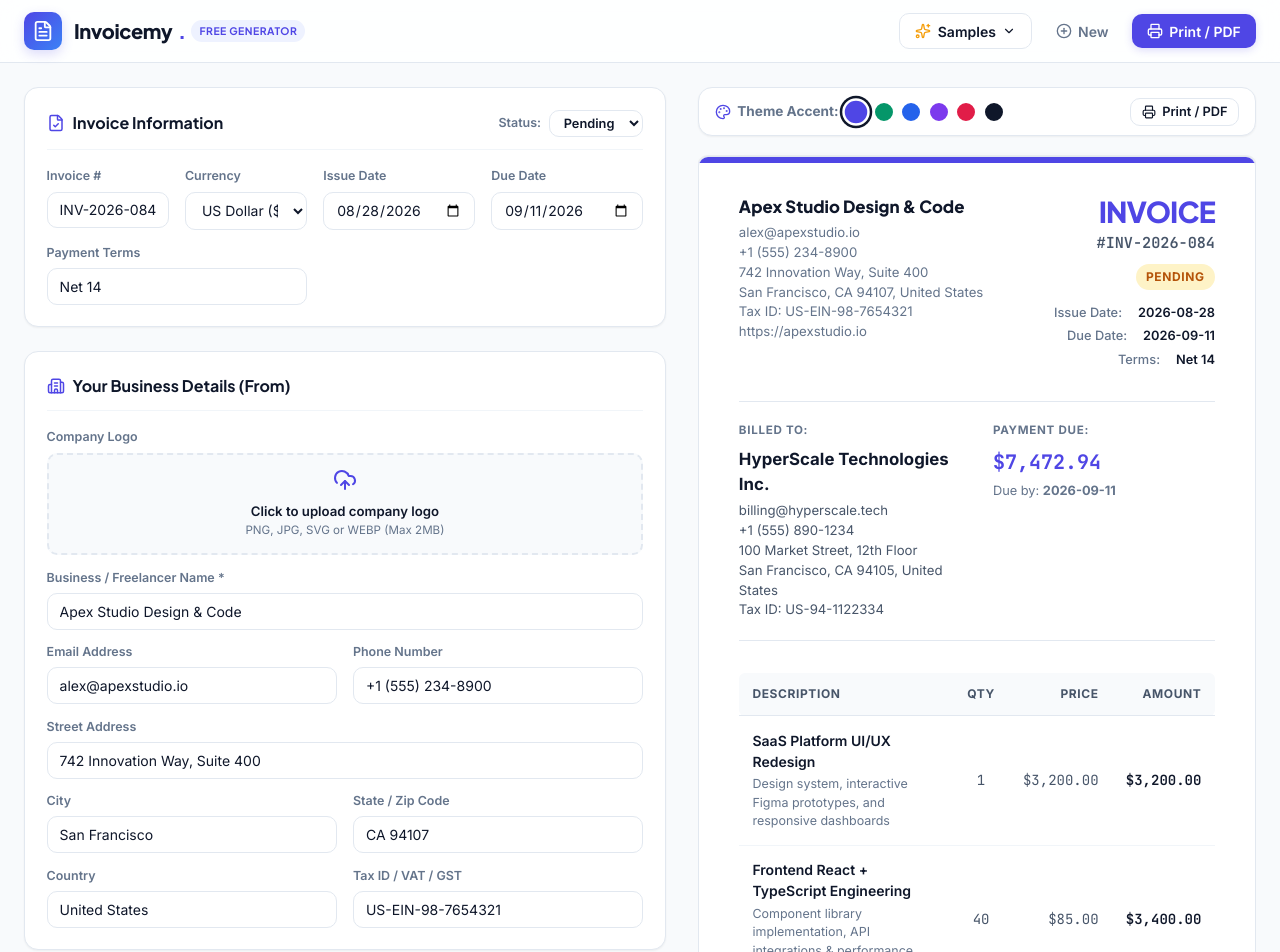
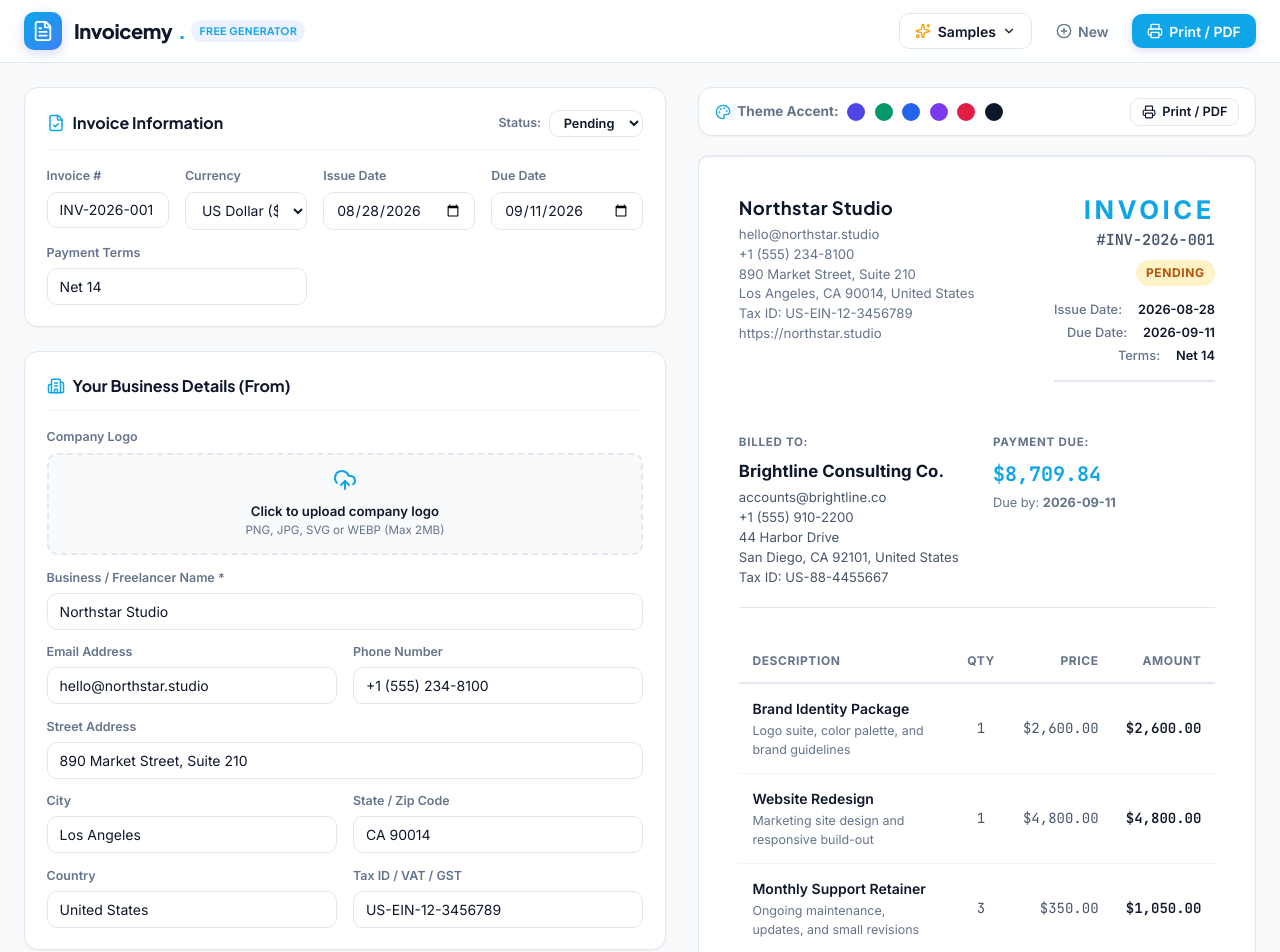
Before and after one commit to tolulopeolugbebi/Invoicemy, a React (Vite) app: page / in a window 1280 px wide. Shown: the top 952 px of the page. Built offline with nearby package versions, Linux system fonts and the light colour scheme.

Commit message:
Added three invoice design templates

```diff
--- a/src/components/InvoicePreview.tsx
+++ b/src/components/InvoicePreview.tsx
@@ -89,7 +89,7 @@ export const InvoicePreview: React.FC<InvoicePreviewProps> = ({
       <div className="invoice-paper-wrapper">
         <div
           id="invoice-paper-document"
-          className="invoice-paper"
+          className={`invoice-paper template-${invoice.templateStyle || 'minimal'}`}
           style={{ '--primary': invoice.themeColor } as React.CSSProperties}
         >
           {/* Top Decorative Accent Bar */}
--- a/src/index.css
+++ b/src/index.css
@@ -624,6 +624,177 @@ button {
   background: var(--primary);
 }
 
+/* =========================================================
+   Invoice Design Templates
+   ========================================================= */
+
+/* -- Template: Clean & Minimal -- */
+.invoice-paper.template-minimal {
+  background: #ffffff;
+}
+.template-minimal .paper-accent-bar {
+  display: none;
+}
+.template-minimal .paper-company-name {
+  font-size: 1.15rem;
+  font-weight: 700;
+  letter-spacing: 0.02em;
+  color: #0f172a;
+}
+.template-minimal .paper-invoice-title {
+  font-family: var(--font-sans);
+  font-size: 1.6rem;
+  font-weight: 800;
+  letter-spacing: 0.14em;
+  text-transform: uppercase;
+}
+.template-minimal .paper-invoice-info {
+  border-bottom: 2px solid #e2e8f0;
+  padding-bottom: 0.9rem;
+}
+.template-minimal .paper-parties {
+  border-top: 0;
+  border-bottom: 1px solid #e2e8f0;
+}
+.template-minimal .paper-items-table th {
+  background: transparent;
+  color: #64748b;
+  border-bottom: 2px solid #e2e8f0;
+}
+.template-minimal .paper-items-table td {
+  border-bottom: 1px solid #f1f5f9;
+}
+.template-minimal .paper-summary-block {
+  background: #ffffff;
+  border: 1px solid #e2e8f0;
+}
+.template-minimal .paper-summary-total {
+  border-top: 2px solid #0f172a;
+}
+
+/* -- Template: Modern & Bold -- */
+.invoice-paper.template-modern {
+  background: #ffffff;
+}
+.template-modern .paper-accent-bar {
+  display: none;
+}
+.template-modern .paper-header {
+  background: var(--primary);
+  color: #ffffff;
+  margin: -2.5rem -2.5rem 2rem -2.5rem;
+  padding: 2.5rem;
+}
+.template-modern .paper-company-name {
+  color: #ffffff;
+  font-size: 1.25rem;
+  font-weight: 800;
+  letter-spacing: -0.01em;
+}
+.template-modern .paper-company-meta {
+  color: rgba(255, 255, 255, 0.85);
+}
+.template-modern .paper-invoice-title {
+  color: #ffffff;
+  font-size: 2.1rem;
+  font-weight: 900;
+  letter-spacing: 0.02em;
+}
+.template-modern .paper-invoice-number {
+  color: rgba(255, 255, 255, 0.9);
+}
+.template-modern .paper-meta-label,
+.template-modern .paper-meta-val {
+  color: #ffffff;
+}
+.template-modern .paper-parties {
+  border-top: 0;
+}
+.template-modern .paper-items-table th {
+  background: var(--primary);
+  color: #ffffff;
+  border-bottom: 0;
+}
+.template-modern .paper-summary-block {
+  background: var(--primary-light);
+  border: 2px solid var(--primary);
+}
+.template-modern .paper-total-amount {
+  font-size: 1.5rem;
+}
+
+/* -- Template: Classic & Professional -- */
+.invoice-paper.template-classic {
+  background: #ffffff;
+  font-family: Georgia, 'Times New Roman', serif;
+}
+.template-classic .paper-accent-bar {
+  display: none;
+}
+.template-classic .paper-header {
+  border-bottom: 3px double #334155;
+  padding-bottom: 1.5rem;
+  margin-bottom: 1.5rem;
+}
+.template-classic .paper-company-name {
+  font-family: Georgia, 'Times New Roman', serif;
+  font-size: 1.3rem;
+  font-weight: 700;
+  letter-spacing: 0.02em;
+  color: #1e293b;
+  text-transform: uppercase;
+}
+.template-classic .paper-company-meta {
+  font-family: var(--font-sans);
+  color: #6b7280;
+}
+.template-classic .paper-invoice-info {
+  text-align: right;
+}
+.template-classic .paper-invoice-title {
+  font-family: Georgia, 'Times New Roman', serif;
+  font-size: 2rem;
+  font-weight: 700;
+  letter-spacing: 0.1em;
+  text-transform: uppercase;
+  color: #1e293b;
+}
+.template-classic .paper-invoice-number {
+  font-family: var(--font-sans);
+}
+.template-classic .paper-meta-label {
+  color: #6b7280;
+}
+.template-classic .paper-parties {
+  border: 1px solid #cbd5e1;
+  border-left: 0;
+  border-right: 0;
+  padding: 1.25rem 0;
+}
+.template-classic .party-title {
+  color: #6b7280;
+}
+.template-classic .paper-items-table th {
+  background: #ffffff;
+  color: #1e293b;
+  font-family: Georgia, 'Times New Roman', serif;
+  font-weight: 700;
+  border-bottom: 2px solid #334155;
+}
+.template-classic .paper-items-table td {
+  border-bottom: 1px solid #e2e8f0;
+}
+.template-classic .paper-summary-block {
+  background: #ffffff;
+  border: 1px solid #cbd5e1;
+  border-top: 3px double #334155;
+}
+.template-classic .paper-note-section-title,
+.template-classic .paper-footer {
+  font-family: Georgia, 'Times New Roman', serif;
+  letter-spacing: 0.08em;
+}
+
 .paper-header {
   display: flex;
   justify-content: space-between;
--- a/src/utils/sampleData.ts
+++ b/src/utils/sampleData.ts
@@ -46,16 +46,82 @@ export const emptyInvoice: InvoiceData = {
   notes: 'Thank you for your business! Please remit payment within the specified due date.',
   paymentInstructions: 'Bank: Silicon Valley Bank\nAccount Name: Your Business LLC\nAccount No: 1234-5678-9012\nRouting / SWIFT: SVBUS6S',
   themeColor: '#4F46E5', // Indigo
-  templateStyle: 'modern',
+  templateStyle: 'minimal',
 };
 
 export const sampleTemplates: { name: string; description: string; data: InvoiceData }[] = [
   {
-    name: 'Web & UI/UX Freelancer',
-    description: 'Full-stack development, brand identity, and UI design project',
+    name: 'Clean & Minimal',
+    description: 'A light, airy design with simple lines and subtle accents',
     data: {
-      id: 'inv_sample_web',
-      invoiceNumber: 'INV-2026-084',
+      id: 'inv_sample_minimal',
+      invoiceNumber: 'INV-2026-001',
+      issueDate: '2026-08-28',
+      dueDate: '2026-09-11',
+      paymentTerms: 'Net 14',
+      currency: 'USD',
+      status: 'pending',
+      business: {
+        name: 'Northstar Studio',
+        email: 'hello@northstar.studio',
+        phone: '+1 (555) 234-8100',
+        address: '890 Market Street, Suite 210',
+        city: 'Los Angeles',
+        stateZip: 'CA 90014',
+        country: 'United States',
+        taxId: 'US-EIN-12-3456789',
+        website: 'https://northstar.studio',
+        logoUrl: '',
+      },
+      client: {
+        name: 'Brightline Consulting Co.',
+        email: 'accounts@brightline.co',
+        phone: '+1 (555) 910-2200',
+        address: '44 Harbor Drive',
+        city: 'San Diego',
+        stateZip: 'CA 92101',
+        country: 'United States',
+        clientTaxId: 'US-88-4455667',
+      },
+      items: [
+        {
+          id: 'item_1',
+          description: 'Brand Identity Package',
+          details: 'Logo suite, color palette, and brand guidelines',
+          quantity: 1,
+          unitPrice: 2600,
+        },
+        {
+          id: 'item_2',
+          description: 'Website Redesign',
+          details: 'Marketing site design and responsive build-out',
+          quantity: 1,
+          unitPrice: 4800,
+        },
+        {
+          id: 'item_3',
+          description: 'Monthly Support Retainer',
+          details: 'Ongoing maintenance, updates, and small revisions',
+          quantity: 3,
+          unitPrice: 350,
+        },
+      ],
+      taxRate: 8.5,
+      discountType: 'percent',
+      discountValue: 5,
+      shippingFee: 0,
+      notes: 'Thank you for your business! Please reach out with any questions.',
+      paymentInstructions: 'Bank: Silicon Valley Bank\nAccount Name: Northstar Studio\nAccount: 4890-2341-9871\nRouting: 021000021\nACH / Wire accepted.',
+      themeColor: '#0EA5E9',
+      templateStyle: 'minimal',
+    },
+  },
+  {
+    name: 'Modern & Bold',
+    description: 'A striking layout with strong color blocks and confident type',
+    data: {
+      id: 'inv_sample_modern',
+      invoiceNumber: 'INV-MOD-2026-084',
       issueDate: '2026-08-28',
       dueDate: '2026-09-11',
       paymentTerms: 'Net 14',
@@ -87,21 +153,21 @@ export const sampleTemplates: { name: string; description: string; data: Invoice
         {
           id: 'item_1',
           description: 'SaaS Platform UI/UX Redesign',
-          details: 'Design system, interactive Figma prototypes, and responsive dashboards',
+          details: 'Design system, interactive prototypes, and responsive dashboards',
           quantity: 1,
           unitPrice: 3200,
         },
         {
           id: 'item_2',
-          description: 'Frontend React + TypeScript Engineering',
-          details: 'Component library implementation, API integrations & performance optimization',
+          description: 'Frontend React Engineering',
+          details: 'Component library implementation and API integrations',
           quantity: 40,
           unitPrice: 85,
         },
         {
           id: 'item_3',
-          description: 'SEO & Performance Audit',
-          details: 'Core Web Vitals tuning, Lighthouse 95+ score achievement, meta schemas',
+          description: 'Performance Audit',
+          details: 'Core Web Vitals tuning and optimization',
           quantity: 1,
           unitPrice: 650,
         },
@@ -110,142 +176,76 @@ export const sampleTemplates: { name: string; description: string; data: Invoice
       discountType: 'percent',
       discountValue: 5,
       shippingFee: 0,
-      notes: 'Thank you for partnering with Apex Studio! We look forward to Phase 2 rollout next month.',
+      notes: 'Thank you for partnering with Apex Studio! We look forward to the next milestone.',
       paymentInstructions: 'Bank: JPMorgan Chase\nAccount Name: Apex Studio LLC\nAccount: 4890-2341-9871\nRouting: 021000021\nACH / Wire Transfer accepted.',
-      themeColor: '#4F46E5',
+      themeColor: '#7C3AED',
       templateStyle: 'modern',
     },
   },
   {
-    name: 'Creative Agency / Photography',
-    description: 'Commercial photoshoot, video editing & brand assets',
+    name: 'Classic & Professional',
+    description: 'An elegant, traditional design with formal serif typography',
     data: {
-      id: 'inv_sample_creative',
-      invoiceNumber: 'INV-CREATIVE-109',
-      issueDate: '2026-08-25',
-      dueDate: '2026-09-08',
-      paymentTerms: 'Net 14',
-      currency: 'EUR',
-      status: 'paid',
+      id: 'inv_sample_classic',
+      invoiceNumber: 'INV-CLASSIC-4502',
+      issueDate: '2026-08-20',
+      dueDate: '2026-09-19',
+      paymentTerms: 'Net 30',
+      currency: 'USD',
+      status: 'pending',
       business: {
-        name: 'Lumière Visuals Studio',
-        email: 'contact@lumierevisuals.eu',
-        phone: '+33 1 42 68 55 00',
-        address: '18 Rue de la Paix',
-        city: 'Paris',
-        stateZip: '75002',
-        country: 'France',
-        taxId: 'FR 32 123456789',
-        website: 'https://lumierevisuals.eu',
+        name: 'Meridian Partners LLP',
+        email: 'invoicing@meridianpartners.com',
+        phone: '+1 (212) 555-0148',
+        address: '25 Broad Street, 8th Floor',
+        city: 'New York',
+        stateZip: 'NY 10004',
+        country: 'United States',
+        taxId: 'US-EIN-11-9876543',
+        website: 'https://meridianpartners.com',
         logoUrl: '',
       },
       client: {
-        name: 'Maison Belle Paris',
-        email: 'compta@maisonbelle.fr',
-        phone: '+33 1 55 20 40 10',
-        address: '45 Avenue Montaigne',
-        city: 'Paris',
-        stateZip: '75008',
-        country: 'France',
-        clientTaxId: 'FR 88 987654321',
+        name: 'Ashford & Bennett Co.',
+        email: 'accounts@ashfordbennett.com',
+        phone: '+1 (646) 555-0199',
+        address: '1 Madison Avenue',
+        city: 'New York',
+        stateZip: 'NY 10010',
+        country: 'United States',
+        clientTaxId: 'US-33-2211009',
       },
       items: [
         {
           id: 'item_1',
-          description: 'Autumn Collection 2-Day Commercial Shoot',
-          details: 'On-location studio, lighting setup, 2 high-res camera rigs',
-          quantity: 2,
-          unitPrice: 1400,
+          description: 'Strategic Advisory & Consulting',
+          details: 'Quarterly planning and executive guidance',
+          quantity: 12,
+          unitPrice: 240,
         },
         {
           id: 'item_2',
-          description: 'High-End Retouching & Color Grading',
-          details: '35 Master hero shots with print-ready CMYK and digital RGB delivery',
-          quantity: 35,
-          unitPrice: 40,
+          description: 'Operational Audit & Reporting',
+          details: 'Comprehensive review and detailed report',
+          quantity: 1,
+          unitPrice: 3300,
         },
         {
           id: 'item_3',
-          description: 'Commercial Digital Licensing (1 Year Worldwide)',
-          details: 'Full web, social media and billboard advertising usage rights',
-          quantity: 1,
+          description: 'Risk Assessment Workshop',
+          details: '2-day facilitated session with working sessions',
+          quantity: 2,
           unitPrice: 950,
         },
       ],
-      taxRate: 20,
-      discountType: 'fixed',
-      discountValue: 150,
-      shippingFee: 0,
-      notes: 'High-resolution RAW assets delivered via secure client gallery. Thank you for your collaboration!',
-      paymentInstructions: 'Bank: BNP Paribas\nIBAN: FR76 3000 4000 5000 6000 7000 890\nBIC: BNPAFR22XXX\nReference: INV-CREATIVE-109',
-      themeColor: '#059669',
-      templateStyle: 'minimal',
-    },
-  },
-  {
-    name: 'Management & Strategy Consulting',
-    description: 'Executive advisory, operational audit and strategic roadmap',
-    data: {
-      id: 'inv_sample_consulting',
-      invoiceNumber: 'INV-CON-4502',
-      issueDate: '2026-08-20',
-      dueDate: '2026-09-19',
-      paymentTerms: 'Net 30',
-      currency: 'GBP',
-      status: 'pending',
-      business: {
-        name: 'Vanguard Strategy Partners LLP',
-        email: 'invoicing@vanguardpartners.co.uk',
-        phone: '+44 20 7946 0912',
-        address: '25 Bank Street, Canary Wharf',
-        city: 'London',
-        stateZip: 'E14 5JP',
-        country: 'United Kingdom',
-        taxId: 'GB 999 8888 77',
-        website: 'https://vanguardpartners.co.uk',
-        logoUrl: '',
-      },
-      client: {
-        name: 'Nordic Growth Capital AB',
-        email: 'accounts@nordicgrowth.se',
-        phone: '+46 8 123 4567',
-        address: 'Stureplan 4',
-        city: 'Stockholm',
-        stateZip: '114 35',
-        country: 'Sweden',
-        clientTaxId: 'SE 556677889901',
-      },
-      items: [
-        {
-          id: 'item_1',
-          description: 'Q3 Enterprise Architecture & Cloud Migration Advisory',
-          details: 'Technical readiness assessment and target-state architecture report',
-          quantity: 24,
-          unitPrice: 220,
-        },
-        {
-          id: 'item_2',
-          description: 'Executive Leadership Workshop & Strategy Session',
-          details: '2-day intensive stakeholder alignment session in Stockholm',
-          quantity: 2,
-          unitPrice: 1800,
-        },
-        {
-          id: 'item_3',
-          description: 'Vendor Due Diligence & RFP Analysis',
-          details: 'Evaluation of tier-1 software vendors with risk matrix report',
-          quantity: 1,
-          unitPrice: 2400,
-        },
-      ],
-      taxRate: 20,
+      taxRate: 8.5,
       discountType: 'percent',
       discountValue: 0,
       shippingFee: 0,
-      notes: 'Payment is due within 30 days of invoice date. All deliverables transferred under standard master service agreement.',
-      paymentInstructions: 'Bank: Barclays Bank UK\nAccount Name: Vanguard Strategy Partners\nSort Code: 20-00-00\nAccount: 88776655\nIBAN: GB29 BUKB 2000 0088 7766 55',
-      themeColor: '#0F172A',
-      templateStyle: 'executive',
+      notes: 'Payment is due within 30 days of the invoice date. Please remit payment promptly.',
+      paymentInstructions: 'Bank: Bank of America\nAccount Name: Meridian Partners LLP\nAccount: 88776655\nRouting: 026009593\nWire / ACH accepted.',
+      themeColor: '#1E3A5F',
+      templateStyle: 'classic',
     },
   },
 ];
```
Also changed, not shown: 1 other file (tests, documents, lock files or other folders).
